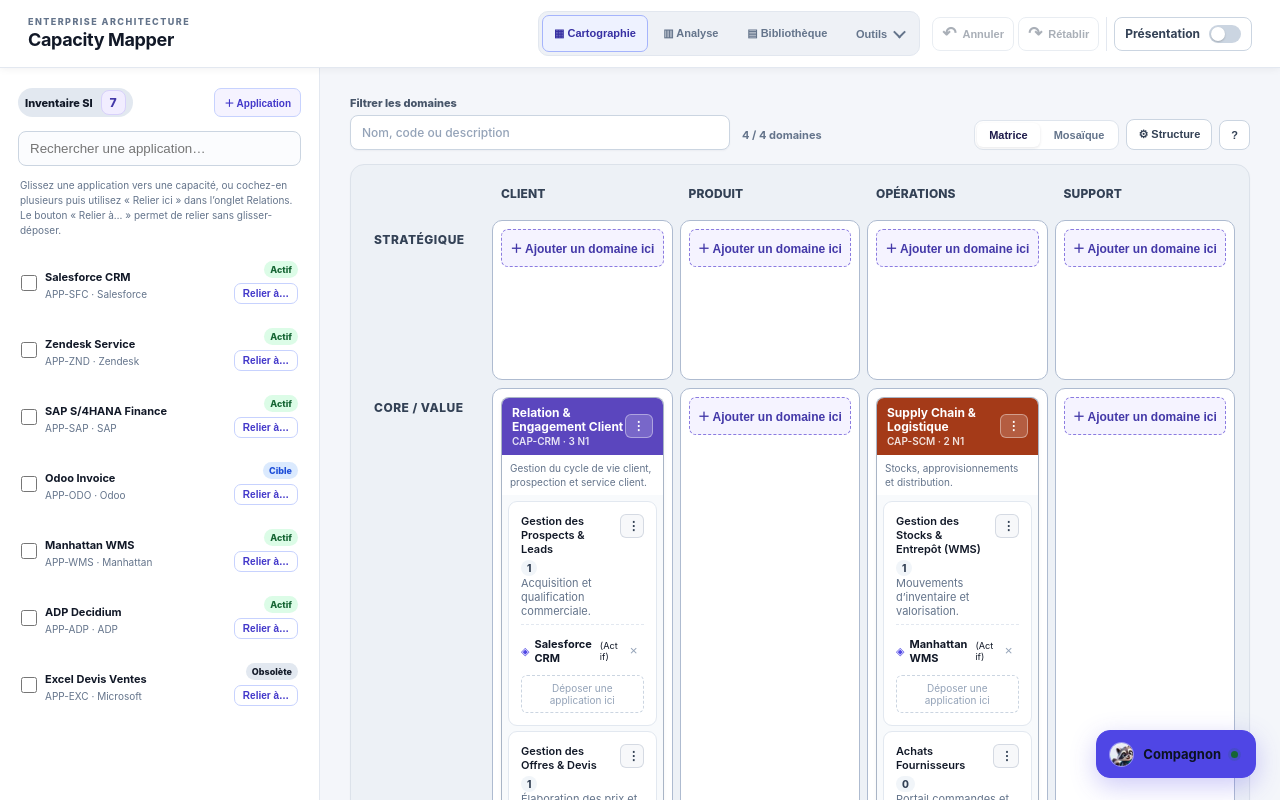
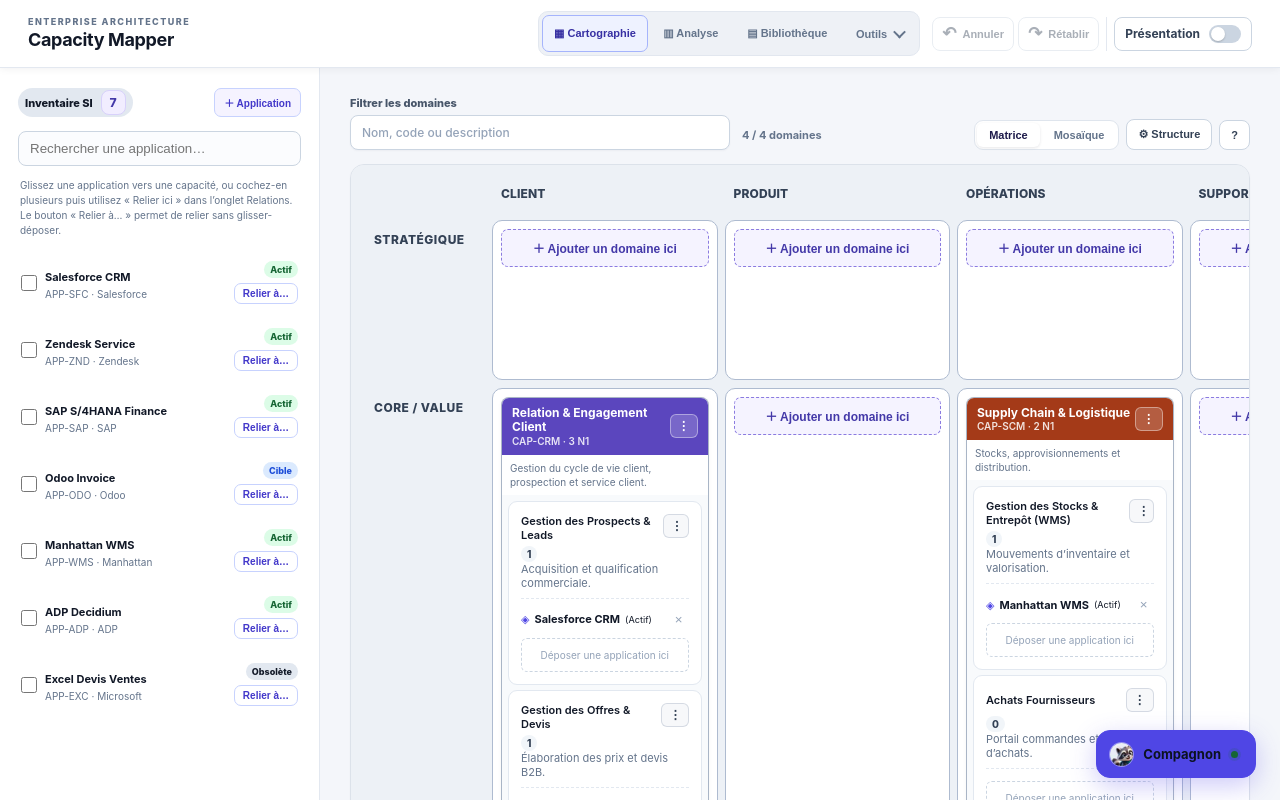
Before and after one commit to Sims07/enterprise-capacity-mapper, a React (Vite) app: page / in a window 1280 px wide. Built offline with nearby package versions, Linux system fonts and the light colour scheme.

Commit message:
fix(matrix): preserve standard matrix sizing in visual baseline

```diff
--- a/src/styles/base.css
+++ b/src/styles/base.css
@@ -2740,13 +2740,12 @@ body::-webkit-scrollbar,
 }
 
 
-/* Cartographies larges : les colonnes se partagent la largeur disponible. */
+/* Les matrices larges utilisent toute la largeur disponible sans modifier la grille standard. */
 .map-matrix{width:100%;min-width:0;overflow-x:auto}
-.map-matrix .map-row{width:100%;min-width:0;grid-template-columns:repeat(4,minmax(0,1fr))}
-.map-matrix .map-row.map-head{grid-template-columns:repeat(4,minmax(0,1fr))}
-.map-matrix .map-cell{min-width:0;overflow-wrap:anywhere}
-.map-matrix .domain{min-width:0;max-width:100%}
-.map-matrix .domain-banner-title h3{overflow-wrap:anywhere}
+.map-matrix-wide .map-row{width:100%;min-width:0}
+.map-matrix-wide .map-cell{min-width:0;overflow-wrap:anywhere}
+.map-matrix-wide .domain{min-width:0;max-width:100%}
+.map-matrix-wide .domain-banner-title h3{overflow-wrap:anywhere}
 .workspace.mosaic-workspace{grid-template-columns:minmax(0,1fr)}
 .workspace.mosaic-workspace>aside{display:none}
 .workspace.mosaic-workspace>main{min-width:0}
```
